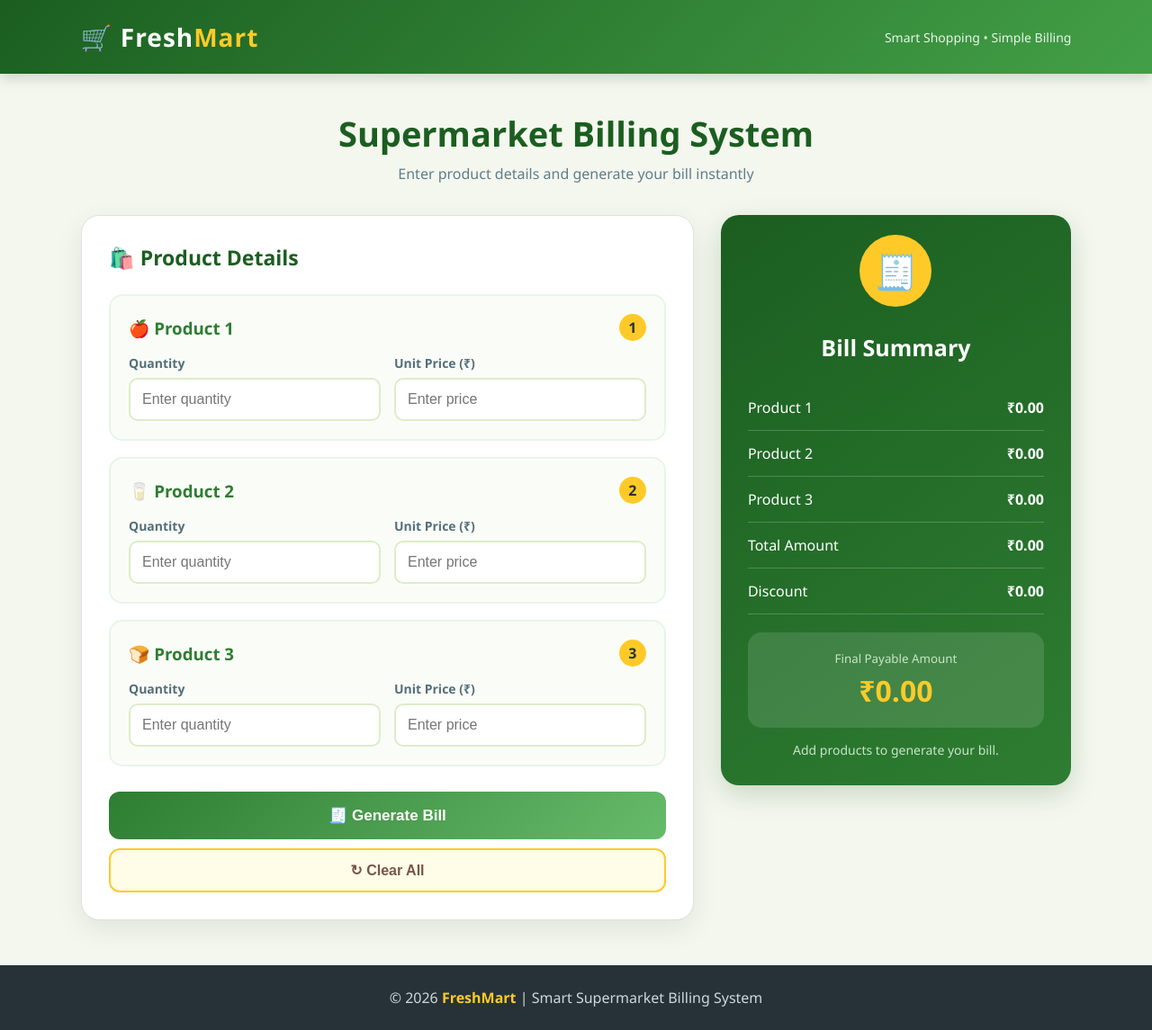
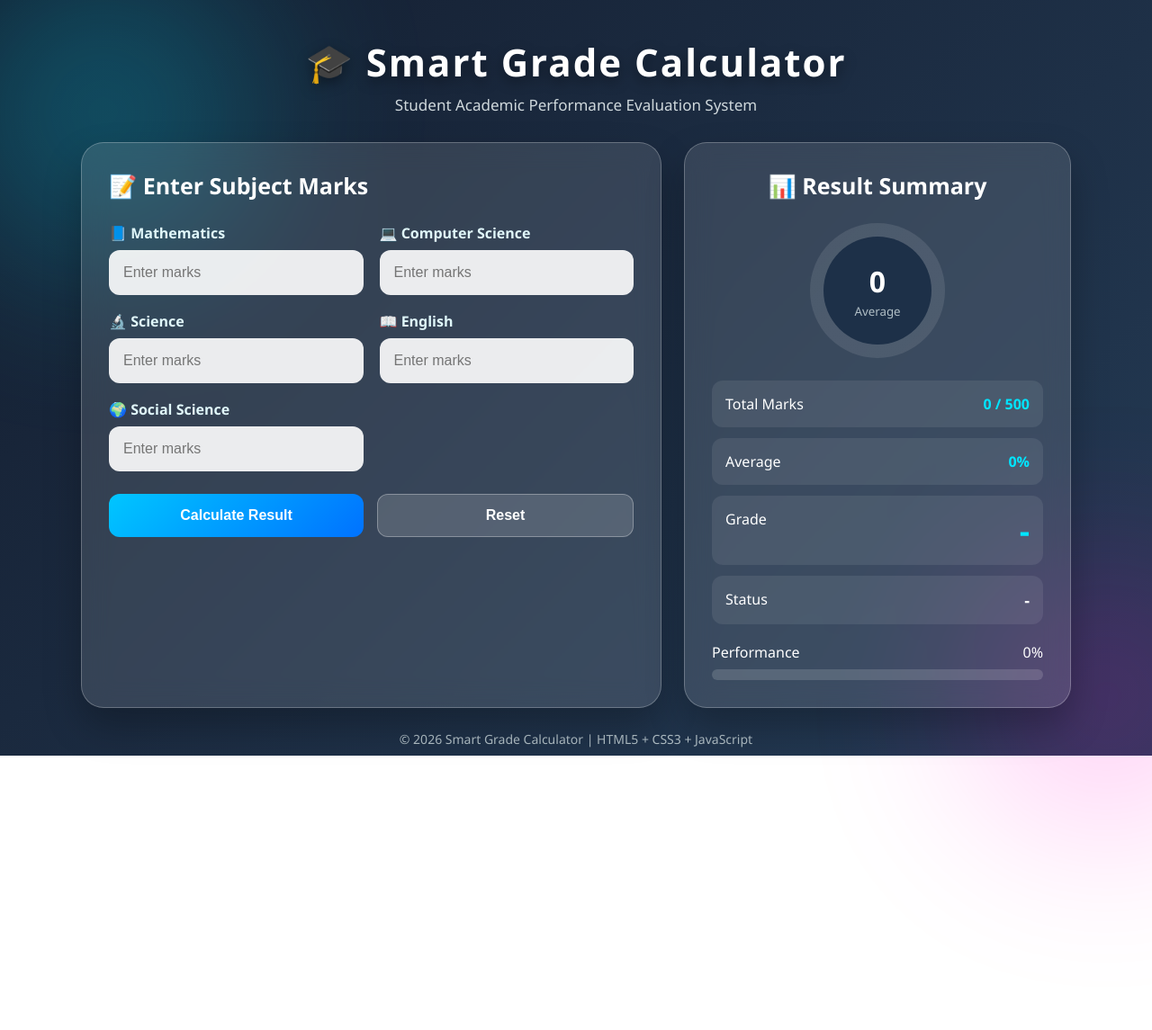
Before and after one commit to rshlogeshtd-rgb/websites, a plain HTML site: page index.html in a window 1280 px wide. Shown: the whole page at 90% size. After the commit the page ends 840 px from the top, so only its background shows below. Drawn offline with Linux system fonts and the light colour scheme.

Commit message:
Add files via upload

```diff
--- a/index.html
+++ b/index.html
@@ -3,7 +3,7 @@
 <head>
 <meta charset="UTF-8">
 <meta name="viewport" content="width=device-width, initial-scale=1.0">
-<title>Smart Supermarket Billing System</title>
+<title>Smart Student Grade Calculator</title>
 <style>
 * {
     margin: 0;
@@ -13,495 +13,428 @@
 body {
     font-family: "Segoe UI", Arial, sans-serif;
     min-height: 100vh;
-    background: #f4f7ee;
-    color: #263238;
+    background: linear-gradient(135deg, #141e30, #243b55);
+    color: #fff;
+    overflow-x: hidden;
 }
-header {
-    background: linear-gradient(135deg, #1b5e20, #43a047);
-    color: white;
-    padding: 22px 7%;
-    display: flex;
-    justify-content: space-between;
-    align-items: center;
-    box-shadow: 0 5px 15px rgba(0,0,0,0.15);
+body::before {
+    content: "";
+    position: fixed;
+    width: 350px;
+    height: 350px;
+    background: #00e5ff;
+    border-radius: 50%;
+    filter: blur(100px);
+    opacity: 0.25;
+    top: -100px;
+    left: -100px;
+    animation: float 6s infinite alternate;
 }
-.logo {
-    font-size: 28px;
-    font-weight: bold;
-    letter-spacing: 1px;
-}
-.logo span {
-    color: #ffca28;
-}
-.tagline {
-    font-size: 14px;
-    color: #e8f5e9;
+body::after {
+    content: "";
+    position: fixed;
+    width: 300px;
+    height: 300px;
+    background: #ff00cc;
+    border-radius: 50%;
+    filter: blur(100px);
+    opacity: 0.2;
+    bottom: -100px;
+    right: -80px;
+    animation: float 7s infinite alternate-reverse;
 }
 .container {
-    width: 90%;
+    width: 92%;
     max-width: 1100px;
     margin: 40px auto;
+    position: relative;
+    z-index: 1;
 }
-.title {
+.header {
     text-align: center;
-    margin-bottom: 35px;
+    margin-bottom: 30px;
 }
-.title h1 {
-    font-size: 38px;
-    color: #1b5e20;
+.header h1 {
+    font-size: 42px;
+    letter-spacing: 2px;
+    text-shadow: 0 5px 15px rgba(0,0,0,0.4);
 }
-.title p {
+.header p {
     margin-top: 8px;
-    color: #607d8b;
+    color: #cfd8dc;
+    font-size: 17px;
 }
-.billing-layout {
+.main-box {
     display: grid;
-    grid-template-columns: 1.4fr 0.8fr;
-    gap: 30px;
+    grid-template-columns: 1.2fr 0.8fr;
+    gap: 25px;
 }
 .card {
-    background: white;
-    border-radius: 20px;
+    background: rgba(255,255,255,0.12);
+    border: 1px solid rgba(255,255,255,0.25);
+    border-radius: 25px;
     padding: 30px;
-    box-shadow: 0 10px 30px rgba(0,0,0,0.08);
-    border: 1px solid #e0e0e0;
+    backdrop-filter: blur(15px);
+    box-shadow: 0 20px 40px rgba(0,0,0,0.25);
 }
-.card-title {
-    display: flex;
-    align-items: center;
-    gap: 10px;
+.card h2 {
     margin-bottom: 25px;
-    color: #1b5e20;
-    font-size: 23px;
+    font-size: 25px;
 }
-.product {
-    background: #fafdf7;
-    border: 2px solid #e8f5e9;
-    border-radius: 15px;
-    padding: 20px;
-    margin-bottom: 18px;
+.subject-grid {
+    display: grid;
+    grid-template-columns: repeat(2, 1fr);
+    gap: 18px;
+}
+.subject {
+    position: relative;
+}
+.subject label {
+    display: block;
+    margin-bottom: 8px;
+    font-weight: bold;
+    color: #e0f7fa;
+}
+.subject input {
+    width: 100%;
+    padding: 14px;
+    border: 2px solid transparent;
+    border-radius: 12px;
+    outline: none;
+    background: rgba(255,255,255,0.9);
+    color: #222;
+    font-size: 16px;
     transition: 0.3s;
 }
-.product:hover {
-    border-color: #66bb6a;
-    transform: translateY(-3px);
-    box-shadow: 0 8px 18px rgba(67,160,71,0.12);
+.subject input:focus {
+    border-color: #00e5ff;
+    box-shadow: 0 0 15px rgba(0,229,255,0.4);
+    transform: translateY(-2px);
 }
-.product-heading {
+.buttons {
     display: flex;
-    justify-content: space-between;
-    align-items: center;
-    margin-bottom: 15px;
+    gap: 15px;
+    margin-top: 25px;
 }
-.product-heading h3 {
-    color: #2e7d32;
-}
-.product-number {
-    background: #ffca28;
-    color: #263238;
-    width: 30px;
-    height: 30px;
-    border-radius: 50%;
-    display: flex;
-    align-items: center;
-    justify-content: center;
-    font-weight: bold;
-}
-.input-group {
-    display: grid;
-    grid-template-columns: 1fr 1fr;
-    gap: 15px;
-}
-.input-box label {
-    display: block;
-    font-size: 14px;
-    font-weight: bold;
-    margin-bottom: 7px;
-    color: #546e7a;
-}
-.input-box input {
-    width: 100%;
-    padding: 13px;
-    border: 2px solid #dcedc8;
-    border-radius: 10px;
-    outline: none;
-    font-size: 16px;
-    background: white;
-    transition: 0.3s;
-}
-.input-box input:focus {
-    border-color: #43a047;
-    box-shadow: 0 0 8px rgba(67,160,71,0.2);
-}
-.calculate-btn {
-    width: 100%;
-    padding: 16px;
-    margin-top: 10px;
+button {
+    flex: 1;
+    padding: 14px;
     border: none;
     border-radius: 12px;
-    background: linear-gradient(135deg, #2e7d32, #66bb6a);
-    color: white;
-    font-size: 17px;
-    font-weight: bold;
-    cursor: pointer;
-    transition: 0.3s;
-}
-.calculate-btn:hover {
-    transform: translateY(-3px);
-    box-shadow: 0 8px 18px rgba(46,125,50,0.3);
-}
-.reset-btn {
-    width: 100%;
-    padding: 13px;
-    margin-top: 10px;
-    border: 2px solid #ffca28;
-    border-radius: 12px;
-    background: #fffde7;
-    color: #795548;
     font-size: 16px;
     font-weight: bold;
     cursor: pointer;
     transition: 0.3s;
 }
-.reset-btn:hover {
-    background: #ffca28;
+.calculate {
+    background: linear-gradient(135deg, #00c6ff, #0072ff);
+    color: white;
 }
-.summary {
-    background: linear-gradient(145deg, #1b5e20, #2e7d32);
+.reset {
+    background: rgba(255,255,255,0.15);
     color: white;
-    border-radius: 20px;
-    padding: 30px;
-    box-shadow: 0 10px 30px rgba(27,94,32,0.2);
-    height: fit-content;
-    position: sticky;
-    top: 20px;
+    border: 1px solid rgba(255,255,255,0.3);
 }
-.summary h2 {
+button:hover {
+    transform: translateY(-3px);
+    box-shadow: 0 8px 20px rgba(0,0,0,0.3);
+}
+.result-card {
     text-align: center;
-    margin-bottom: 25px;
-    font-size: 25px;
 }
-.bill-icon {
-    width: 80px;
-    height: 80px;
-    margin: 0 auto 20px;
-    background: #ffca28;
-    color: #263238;
+.result-circle {
+    width: 150px;
+    height: 150px;
+    margin: 10px auto 25px;
     border-radius: 50%;
+    background: conic-gradient(#00e5ff 0deg, rgba(255,255,255,0.1) 0deg);
     display: flex;
     align-items: center;
     justify-content: center;
-    font-size: 38px;
-    animation: bounce 2s infinite;
+    position: relative;
 }
-.bill-row {
+.result-circle::before {
+    content: "";
+    position: absolute;
+    width: 120px;
+    height: 120px;
+    background: #1d3048;
+    border-radius: 50%;
+}
+.average {
+    position: relative;
+    z-index: 2;
+}
+.average span {
+    display: block;
+    font-size: 32px;
+    font-weight: bold;
+}
+.average small {
+    color: #b0bec5;
+}
+.result-item {
+    background: rgba(255,255,255,0.08);
+    padding: 15px;
+    margin: 12px 0;
+    border-radius: 12px;
     display: flex;
     justify-content: space-between;
-    padding: 14px 0;
-    border-bottom: 1px solid rgba(255,255,255,0.2);
 }
-.bill-row span:last-child {
+.result-item strong {
+    color: #00e5ff;
+}
+.grade {
+    font-size: 35px;
+    font-weight: bold;
+    color: #00e5ff;
+}
+.status {
+    font-size: 18px;
     font-weight: bold;
 }
-.discount {
-    background: #ffca28;
-    color: #263238;
-    padding: 12px;
-    margin: 20px 0;
-    border-radius: 10px;
+.pass {
+    color: #69f0ae;
+}
+.fail {
+    color: #ff5252;
+}
+.progress-box {
+    margin-top: 20px;
+    text-align: left;
+}
+.progress-title {
+    display: flex;
+    justify-content: space-between;
+    margin-bottom: 8px;
+}
+.progress {
+    width: 100%;
+    height: 12px;
+    background: rgba(255,255,255,0.15);
+    border-radius: 20px;
+    overflow: hidden;
+}
+.progress-bar {
+    width: 0%;
+    height: 100%;
+    background: linear-gradient(90deg, #00e5ff, #00ff87);
+    border-radius: 20px;
+    transition: width 1s ease;
+}
+.footer {
     text-align: center;
-    font-weight: bold;
-    display: none;
-}
-.final-bill {
-    margin-top: 20px;
-    padding: 20px;
-    border-radius: 15px;
-    background: rgba(255,255,255,0.12);
-    text-align: center;
-}
-.final-bill small {
-    display: block;
-    color: #c8e6c9;
-    margin-bottom: 5px;
-}
-.final-bill strong {
-    font-size: 32px;
-    color: #ffca28;
-}
-.message {
-    text-align: center;
-    margin-top: 15px;
-    color: #c8e6c9;
+    margin-top: 25px;
+    color: #b0bec5;
     font-size: 14px;
 }
-footer {
-    margin-top: 50px;
-    background: #263238;
-    color: #cfd8dc;
-    text-align: center;
-    padding: 25px;
-}
-footer strong {
-    color: #ffca28;
-}
-@keyframes bounce {
-    0%, 100% {
-        transform: translateY(0);
+@keyframes float {
+    from {
+        transform: translate(0,0);
     }
-    50% {
-        transform: translateY(-8px);
+    to {
+        transform: translate(40px,50px);
     }
 }
-@media (max-width: 800px) {
-    header {
-        flex-direction: column;
-        gap: 8px;
-        text-align: center;
-    }
-    .billing-layout {
+@media(max-width: 800px) {
+    .main-box {
         grid-template-columns: 1fr;
     }
-    .summary {
-        position: static;
-    }
 }
-@media (max-width: 500px) {
-    .input-group {
+@media(max-width: 500px) {
+    .subject-grid {
         grid-template-columns: 1fr;
     }
-    .title h1 {
-        font-size: 28px;
+    .header h1 {
+        font-size: 30px;
     }
-    .container {
-        width: 94%;
+    .buttons {
+        flex-direction: column;
     }
 }
 </style>
 </head>
 <body>
 
-<header>
-    <div class="logo">🛒 Fresh<span>Mart</span></div>
-    <div class="tagline">Smart Shopping • Simple Billing</div>
-</header>
-
 <div class="container">
 
-    <div class="title">
-        <h1>Supermarket Billing System</h1>
-        <p>Enter product details and generate your bill instantly</p>
+    <div class="header">
+        <h1>🎓 Smart Grade Calculator</h1>
+        <p>Student Academic Performance Evaluation System</p>
     </div>
 
-    <div class="billing-layout">
+    <div class="main-box">
 
         <div class="card">
-            <h2 class="card-title">🛍️ Product Details</h2>
+            <h2>📝 Enter Subject Marks</h2>
 
-            <div class="product">
-                <div class="product-heading">
-                    <h3>🍎 Product 1</h3>
-                    <div class="product-number">1</div>
+            <div class="subject-grid">
+
+                <div class="subject">
+                    <label>📘 Mathematics</label>
+                    <input type="number" id="math" min="0" max="100" placeholder="Enter marks">
                 </div>
 
-                <div class="input-group">
-                    <div class="input-box">
-                        <label>Quantity</label>
-                        <input type="number" id="quantity1" min="0" placeholder="Enter quantity">
-                    </div>
+                <div class="subject">
+                    <label>💻 Computer Science</label>
+                    <input type="number" id="computer" min="0" max="100" placeholder="Enter marks">
+                </div>
 
-                    <div class="input-box">
-                        <label>Unit Price (₹)</label>
-                        <input type="number" id="price1" min="0" placeholder="Enter price">
-                    </div>
+                <div class="subject">
+                    <label>🔬 Science</label>
+                    <input type="number" id="science" min="0" max="100" placeholder="Enter marks">
+                </div>
+
+                <div class="subject">
+                    <label>📖 English</label>
+                    <input type="number" id="english" min="0" max="100" placeholder="Enter marks">
+                </div>
+
+                <div class="subject">
+                    <label>🌍 Social Science</label>
+                    <input type="number" id="social" min="0" max="100" placeholder="Enter marks">
+                </div>
+
+            </div>
+
+            <div class="buttons">
+                <button class="calculate" onclick="calculateGrade()">Calculate Result</button>
+                <button class="reset" onclick="resetForm()">Reset</button>
+            </div>
+        </div>
+
+        <div class="card result-card">
+            <h2>📊 Result Summary</h2>
+
+            <div class="result-circle" id="resultCircle">
+                <div class="average">
+                    <span id="average">0</span>
+                    <small>Average</small>
                 </div>
             </div>
 
-            <div class="product">
-                <div class="product-heading">
-                    <h3>🥛 Product 2</h3>
-                    <div class="product-number">2</div>
+            <div class="result-item">
+                <span>Total Marks</span>
+                <strong id="total">0 / 500</strong>
+            </div>
+
+            <div class="result-item">
+                <span>Average</span>
+                <strong id="averageText">0%</strong>
+            </div>
+
+            <div class="result-item">
+                <span>Grade</span>
+                <span class="grade" id="grade">-</span>
+            </div>
+
+            <div class="result-item">
+                <span>Status</span>
+                <span class="status" id="status">-</span>
+            </div>
+
+            <div class="progress-box">
+                <div class="progress-title">
+                    <span>Performance</span>
+                    <span id="percentage">0%</span>
                 </div>
-
-                <div class="input-group">
-                    <div class="input-box">
-                        <label>Quantity</label>
-                        <input type="number" id="quantity2" min="0" placeholder="Enter quantity">
-                    </div>
-
-                    <div class="input-box">
-                        <label>Unit Price (₹)</label>
-                        <input type="number" id="price2" min="0" placeholder="Enter price">
-                    </div>
+                <div class="progress">
+                    <div class="progress-bar" id="progressBar"></div>
                 </div>
             </div>
-
-            <div class="product">
-                <div class="product-heading">
-                    <h3>🍞 Product 3</h3>
-                    <div class="product-number">3</div>
-                </div>
-
-                <div class="input-group">
-                    <div class="input-box">
-                        <label>Quantity</label>
-                        <input type="number" id="quantity3" min="0" placeholder="Enter quantity">
-                    </div>
-
-                    <div class="input-box">
-                        <label>Unit Price (₹)</label>
-                        <input type="number" id="price3" min="0" placeholder="Enter price">
-                    </div>
-                </div>
-            </div>
-
-            <button class="calculate-btn" onclick="generateBill()">
-                🧾 Generate Bill
-            </button>
-
-            <button class="reset-btn" onclick="resetBill()">
-                ↻ Clear All
-            </button>
-        </div>
-
-        <div class="summary">
-
-            <div class="bill-icon">🧾</div>
-
-            <h2>Bill Summary</h2>
-
-            <div class="bill-row">
-                <span>Product 1</span>
-                <span id="amount1">₹0.00</span>
-            </div>
-
-            <div class="bill-row">
-                <span>Product 2</span>
-                <span id="amount2">₹0.00</span>
-            </div>
-
-            <div class="bill-row">
-                <span>Product 3</span>
-                <span id="amount3">₹0.00</span>
-            </div>
-
-            <div class="bill-row">
-                <span>Total Amount</span>
-                <span id="total">₹0.00</span>
-            </div>
-
-            <div class="discount" id="discount">
-                🎉 10% Discount Applied!
-            </div>
-
-            <div class="bill-row">
-                <span>Discount</span>
-                <span id="discountAmount">₹0.00</span>
-            </div>
-
-            <div class="final-bill">
-                <small>Final Payable Amount</small>
-                <strong id="finalAmount">₹0.00</strong>
-            </div>
-
-            <p class="message" id="message">
-                Add products to generate your bill.
-            </p>
 
         </div>
 
     </div>
+
+    <div class="footer">
+        © 2026 Smart Grade Calculator | HTML5 + CSS3 + JavaScript
+    </div>
+
 </div>
 
-<footer>
-    <p>© 2026 <strong>FreshMart</strong> | Smart Supermarket Billing System</p>
-</footer>
+<script>
+function calculateGrade() {
 
-<script>
-function generateBill() {
+    let math = Number(document.getElementById("math").value);
+    let computer = Number(document.getElementById("computer").value);
+    let science = Number(document.getElementById("science").value);
+    let english = Number(document.getElementById("english").value);
+    let social = Number(document.getElementById("social").value);
 
-    let quantity1 = Number(document.getElementById("quantity1").value);
-    let price1 = Number(document.getElementById("price1").value);
+    let marks = [math, computer, science, english, social];
 
-    let quantity2 = Number(document.getElementById("quantity2").value);
-    let price2 = Number(document.getElementById("price2").value);
-
-    let quantity3 = Number(document.getElementById("quantity3").value);
-    let price3 = Number(document.getElementById("price3").value);
-
-    if (
-        quantity1 < 0 || price1 < 0 ||
-        quantity2 < 0 || price2 < 0 ||
-        quantity3 < 0 || price3 < 0
-    ) {
-        alert("Please enter valid positive values.");
-        return;
+    for (let i = 0; i < marks.length; i++) {
+        if (marks[i] < 0 || marks[i] > 100 || isNaN(marks[i])) {
+            alert("Please enter valid marks between 0 and 100 for all subjects.");
+            return;
+        }
     }
 
-    let amount1 = quantity1 * price1;
-    let amount2 = quantity2 * price2;
-    let amount3 = quantity3 * price3;
+    let total = math + computer + science + english + social;
+    let average = total / 5;
+    let grade;
+    let status;
 
-    let total = amount1 + amount2 + amount3;
-    let discount = 0;
-
-    if (total > 2000) {
-        discount = total * 0.10;
+    if (average >= 90) {
+        grade = "A+";
+    } else if (average >= 80) {
+        grade = "A";
+    } else if (average >= 70) {
+        grade = "B";
+    } else if (average >= 60) {
+        grade = "C";
+    } else if (average >= 50) {
+        grade = "D";
+    } else {
+        grade = "F";
     }
 
-    let finalAmount = total - discount;
+    if (marks.some(mark => mark < 35)) {
+        status = "FAIL";
+    } else {
+        status = "PASS";
+    }
 
-    document.getElementById("amount1").textContent =
-        "₹" + amount1.toFixed(2);
+    document.getElementById("total").textContent = total + " / 500";
+    document.getElementById("average").textContent = average.toFixed(1);
+    document.getElementById("averageText").textContent = average.toFixed(1) + "%";
+    document.getElementById("grade").textContent = grade;
+    document.getElementById("status").textContent = status;
+    document.getElementById("percentage").textContent = average.toFixed(1) + "%";
 
-    document.getElementById("amount2").textContent =
-        "₹" + amount2.toFixed(2);
+    document.getElementById("progressBar").style.width = average + "%";
 
-    document.getElementById("amount3").textContent =
-        "₹" + amount3.toFixed(2);
+    let degree = average * 3.6;
+    document.getElementById("resultCircle").style.background =
+        "conic-gradient(#00e5ff " + degree + "deg, rgba(255,255,255,0.1) " + degree + "deg)";
 
-    document.getElementById("total").textContent =
-        "₹" + total.toFixed(2);
-
-    document.getElementById("discountAmount").textContent =
-        "₹" + discount.toFixed(2);
-
-    document.getElementById("finalAmount").textContent =
-        "₹" + finalAmount.toFixed(2);
-
-    if (discount > 0) {
-        document.getElementById("discount").style.display = "block";
-        document.getElementById("message").textContent =
-            "Congratulations! You saved ₹" + discount.toFixed(2);
+    if (status === "PASS") {
+        document.getElementById("status").className = "status pass";
     } else {
-        document.getElementById("discount").style.display = "none";
-        document.getElementById("message").textContent =
-            "Add more products to unlock a 10% discount above ₹2000.";
+        document.getElementById("status").className = "status fail";
     }
 }
 
-function resetBill() {
+function resetForm() {
 
-    document.getElementById("quantity1").value = "";
-    document.getElementById("price1").value = "";
+    document.getElementById("math").value = "";
+    document.getElementById("computer").value = "";
+    document.getElementById("science").value = "";
+    document.getElementById("english").value = "";
+    document.getElementById("social").value = "";
 
-    document.getElementById("quantity2").value = "";
-    document.getElementById("price2").value = "";
+    document.getElementById("total").textContent = "0 / 500";
+    document.getElementById("average").textContent = "0";
+    document.getElementById("averageText").textContent = "0%";
+    document.getElementById("grade").textContent = "-";
+    document.getElementById("status").textContent = "-";
+    document.getElementById("percentage").textContent = "0%";
 
-    document.getElementById("quantity3").value = "";
-    document.getElementById("price3").value = "";
+    document.getElementById("progressBar").style.width = "0%";
 
-    document.getElementById("amount1").textContent = "₹0.00";
-    document.getElementById("amount2").textContent = "₹0.00";
-    document.getElementById("amount3").textContent = "₹0.00";
-    document.getElementById("total").textContent = "₹0.00";
-    document.getElementById("discountAmount").textContent = "₹0.00";
-    document.getElementById("finalAmount").textContent = "₹0.00";
-
-    document.getElementById("discount").style.display = "none";
-
-    document.getElementById("message").textContent =
-        "Add products to generate your bill.";
+    document.getElementById("resultCircle").style.background =
+        "conic-gradient(#00e5ff 0deg, rgba(255,255,255,0.1) 0deg)";
 }
 </script>
 
```
